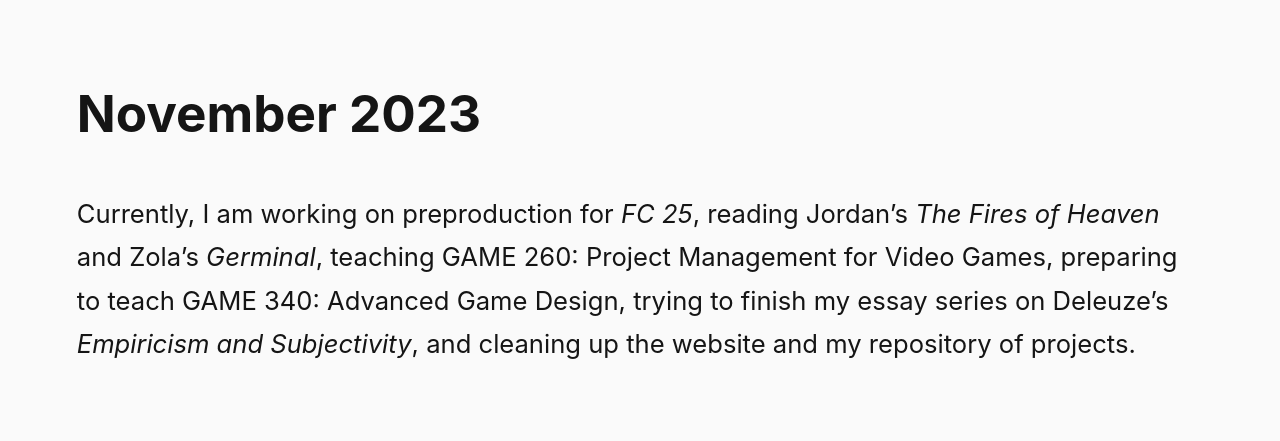
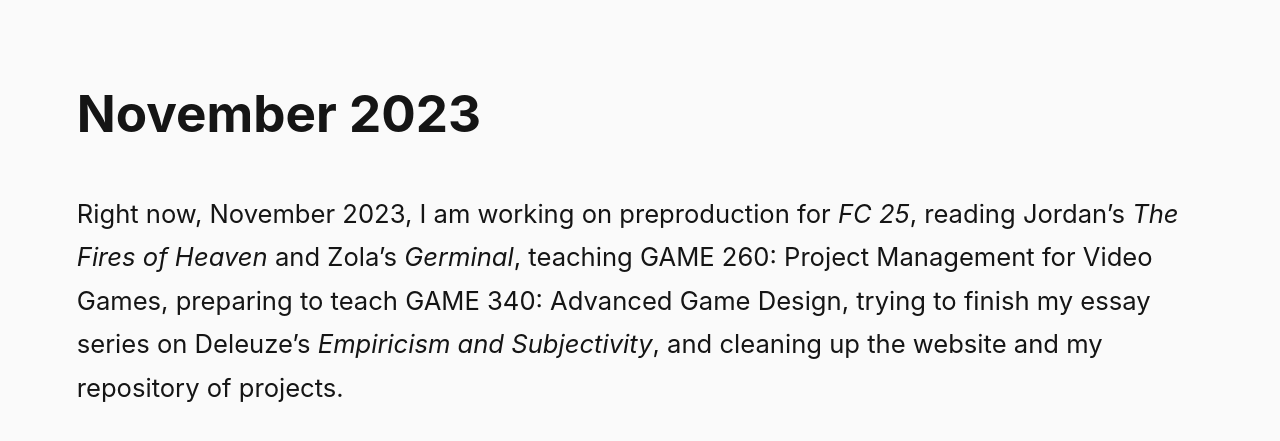
Before and after one commit to steinea/fyi, a Jekyll site: the page built from _posts/now/2023-11-11-november-2023.md, in a window 1280 px wide. Shown: the top 441 px of the page. Built offline with Jekyll 4.4.1, drawn with Linux system fonts in a browser that asks for light colours.

Commit message:
Update now formatting for nownownow

```diff
--- a/_posts/now/2023-11-11-november-2023.md
+++ b/_posts/now/2023-11-11-november-2023.md
@@ -5,4 +5,4 @@ title: November 2023
 date: 2023-11-11
 ---
 
-Currently, I am working on preproduction for *FC 25*, reading Jordan's *The Fires of Heaven* and Zola's *Germinal*, teaching GAME 260: Project Management for Video Games, preparing to teach GAME 340: Advanced Game Design, trying to finish my essay series on Deleuze's *Empiricism and Subjectivity*, and cleaning up the website and my repository of projects.
+Right now, November 2023, I am working on preproduction for *FC 25*, reading Jordan's *The Fires of Heaven* and Zola's *Germinal*, teaching GAME 260: Project Management for Video Games, preparing to teach GAME 340: Advanced Game Design, trying to finish my essay series on Deleuze's *Empiricism and Subjectivity*, and cleaning up the website and my repository of projects.
```
Also changed, not shown: _posts/now/2024-01-18-january-2024.md (+1 -1 lines), _posts/now/2024-05-13-may-2024.md (+1 -1 lines), _posts/now/2024-12-17-december-2024.md (+1 -1 lines), _posts/now/2025-09-14-september-2025.md (+1 -1 lines).
